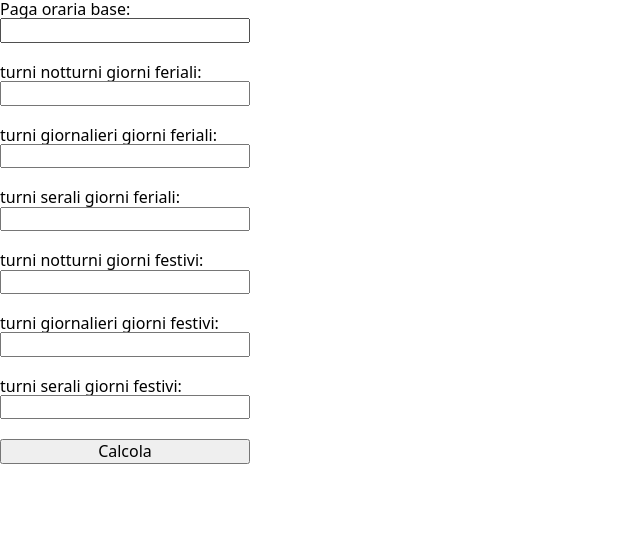
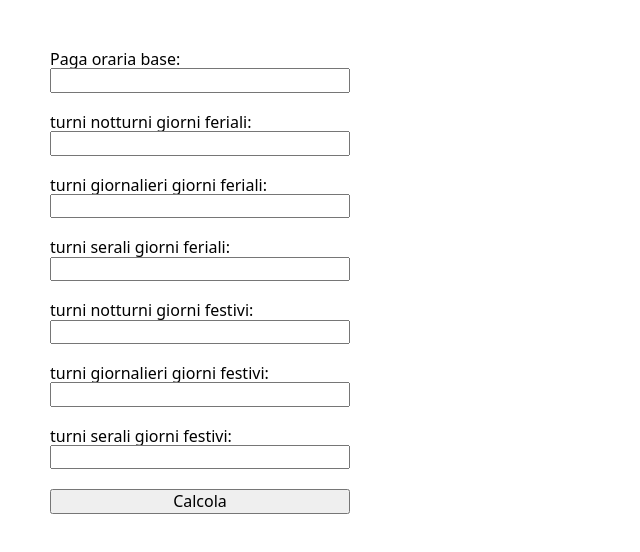
Before and after one commit to dmvoytyuk/calcStip, a plain HTML site: page index.html in a window 1280 px wide. Shown: the whole page, without its empty margins (0-640 px from the left). Drawn offline with nearby package versions, Linux system fonts and the light colour scheme.

Commit message:
form paddings

```diff
--- a/css/styles.css
+++ b/css/styles.css
@@ -22,9 +22,10 @@ address {
 }
 
 .data {
-    width: 250px;
+    width: 400px;
     display: flex;
     flex-direction: column;
+    padding: 50px;
 }
 
 .data-in {
```
